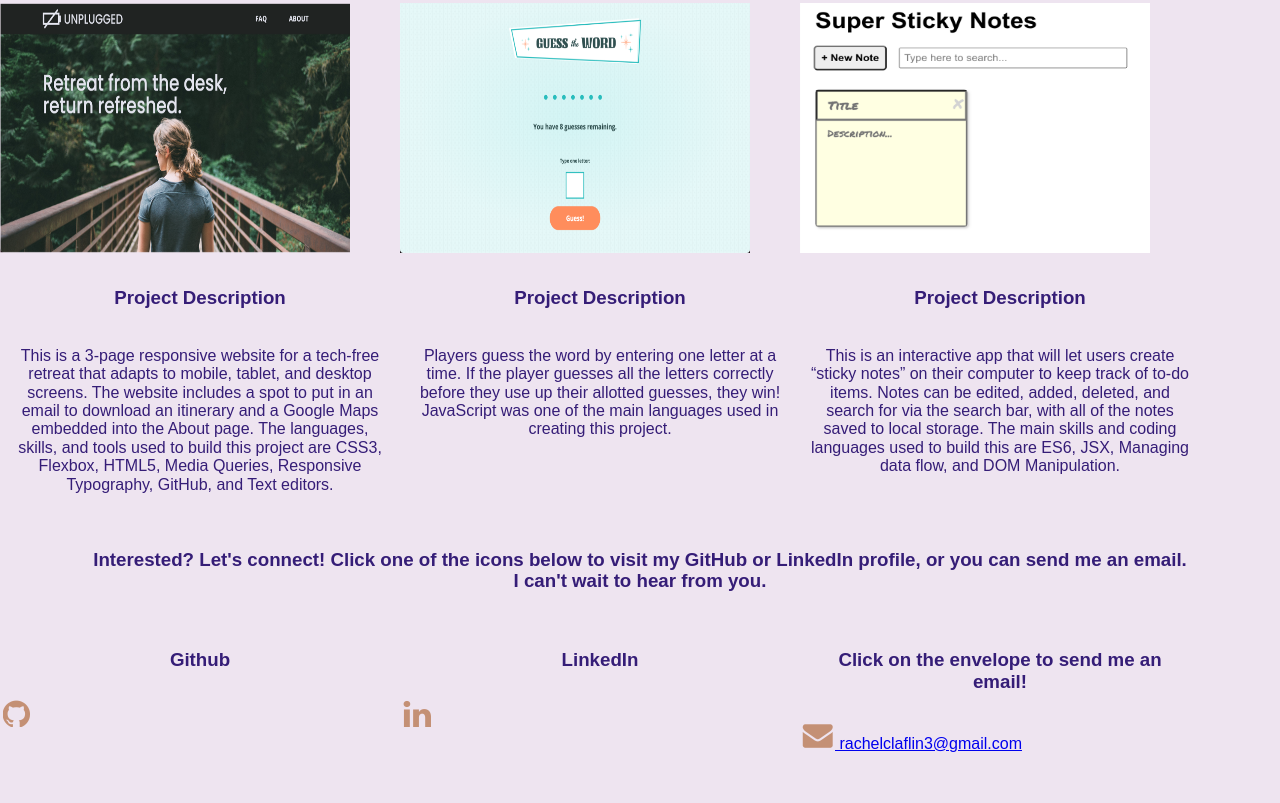
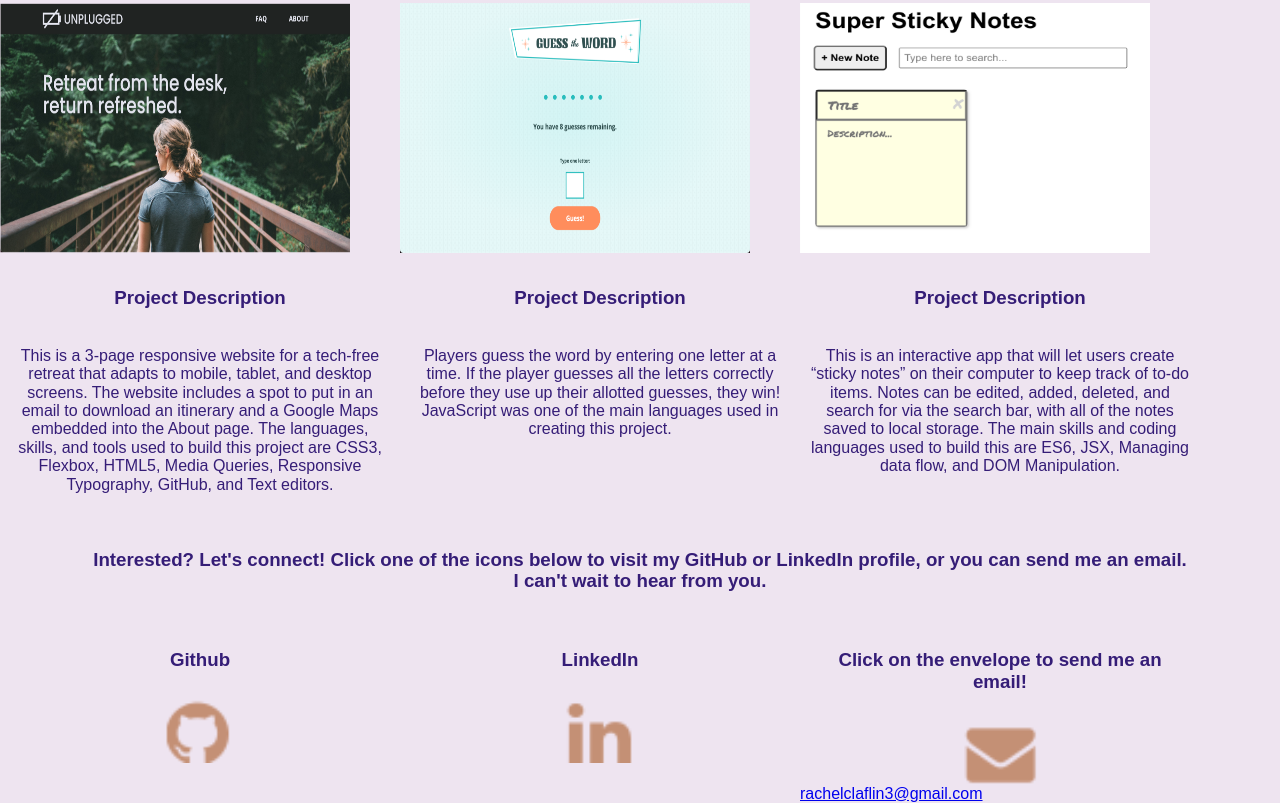
Before and after one commit to rachelc3/my-portfolio, a plain HTML site: page index.html in a window 1280 px wide. Shown: the part 1755-2558 px from the top of the page. Before the commit the page ends 2508 px from the top, so only its background shows below. Drawn offline with nearby package versions, Linux system fonts and the light colour scheme.

Commit message:
Styled contact section in CSS

```diff
--- a/css/main.css
+++ b/css/main.css
@@ -88,3 +88,16 @@ header h2 {
     height: 250px;
     width: 350px;
 }
+
+/* Contact */
+
+#contact h3 {
+    text-align: center;
+}
+
+.center {
+    display: block;
+    margin-left: auto;
+    margin-right: auto;
+    width: 20%;
+}
--- a/index.html
+++ b/index.html
@@ -118,19 +118,19 @@
             <div class="third-width">
                 <h3> Github </h3>
                 <a target="_blank" href="https://github.com/rachelc3">
-                    <img src="img/github.png" alt="GitHub profile" />
+                    <img src="img/github.png" alt="GitHub profile" class="center" />
                 </a>
             </div>
             <div class="third-width">
                 <h3> LinkedIn </h3>
                 <a target="_blank" href="https://www.linkedin.com/in/rachel-claflin-4a03b8284/">
-                    <img src="img/linkedin.png" alt="LinkedIn profile" />
+                    <img src="img/linkedin.png" alt="LinkedIn profile" class="center" />
                 </a>
             </div>
             <div class="third-width">
                 <h3> Click on the envelope to send me an email! </h3>
                 <a href="mailto:rachelclaflin3@gmail.com"><img src="img/envelope.png"
-                    alt="envelope icon" /> rachelclaflin3@gmail.com
+                    alt="envelope icon" class="center" /> rachelclaflin3@gmail.com
                 </a>
             </div>
         </footer>
```
